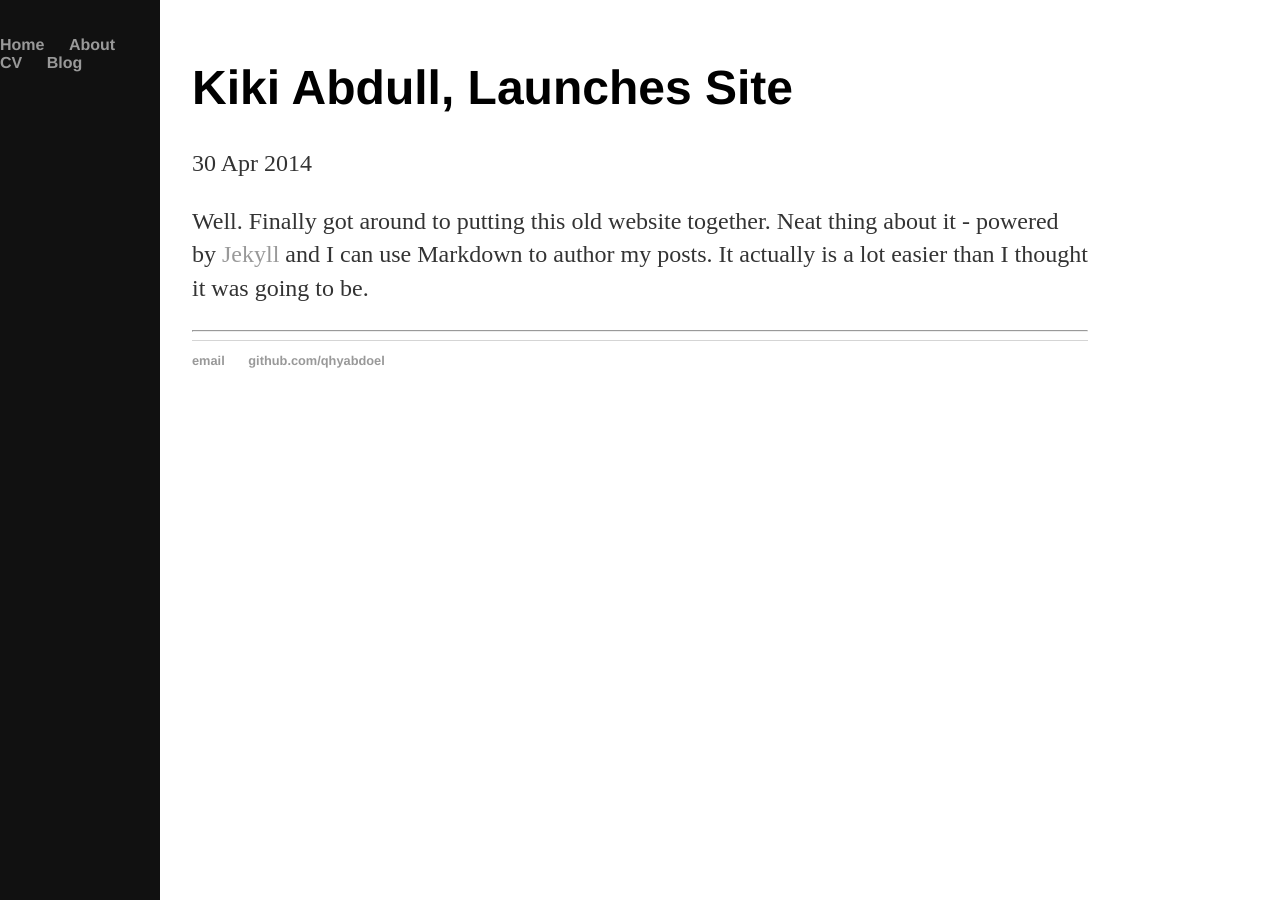
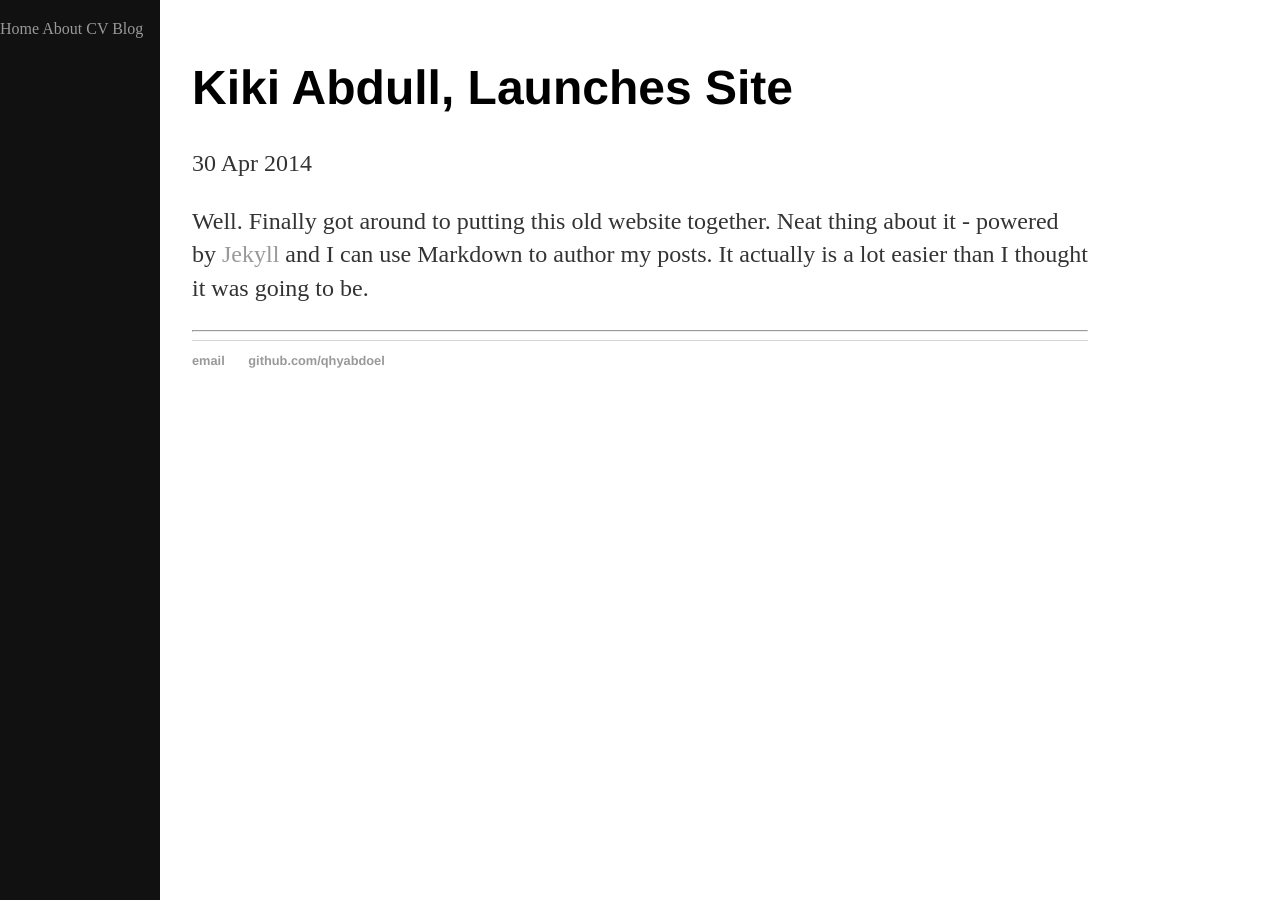
Before and after one commit to qhyabdoel/qhyabdoel.github.io, a Jekyll site: the page built from _posts/2014-04-30-hank-quinlan-site-launched.md, in a window 1280 px wide. Built offline with Jekyll 4.4.1, drawn with Linux system fonts in a browser that asks for light colours.

Commit message:
edit css 2

```diff
--- a/_layouts/default.html
+++ b/_layouts/default.html
@@ -7,12 +7,10 @@
 		</head>
 		<body>
 			<nav>
-	    		<ul>
-	        		<li><a href="/">Home</a></li>
-		        	<li><a href="/about">About</a></li>
-	        		<li><a href="/cv">CV</a></li>
-	        		<li><a href="/blog">Blog</a></li>
-	    		</ul>
+	    		<a href="/">Home</a>
+		        <a href="/about">About</a>
+	        	<a href="/cv">CV</a>
+	        	<a href="/blog">Blog</a>
 			</nav>
 			<div class="container">
 
```
